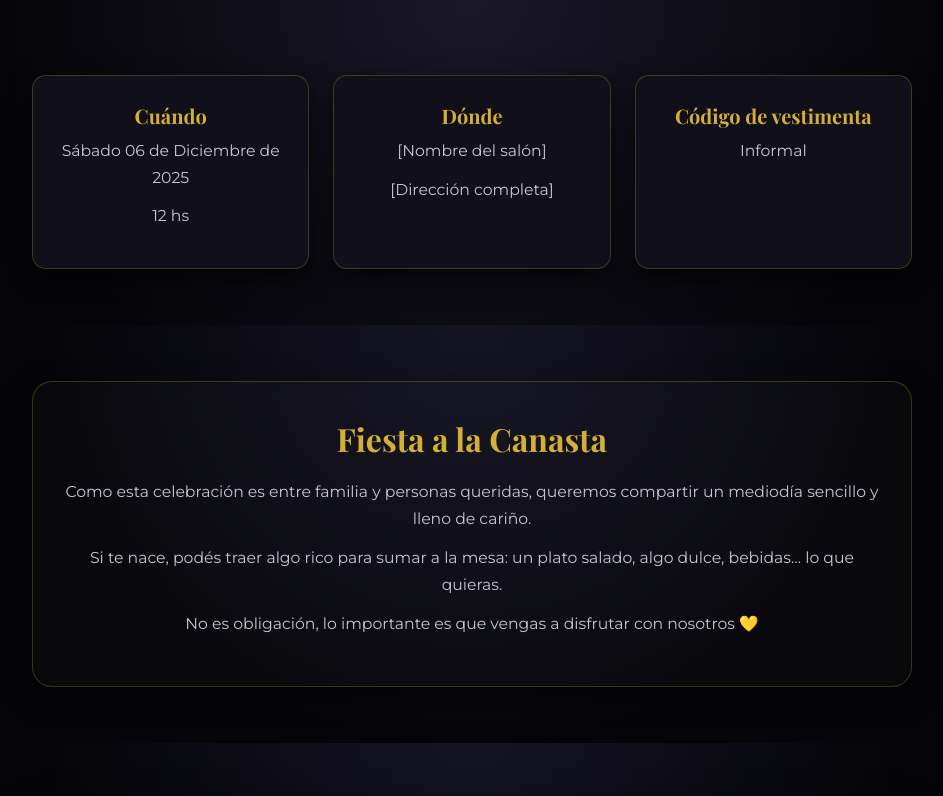
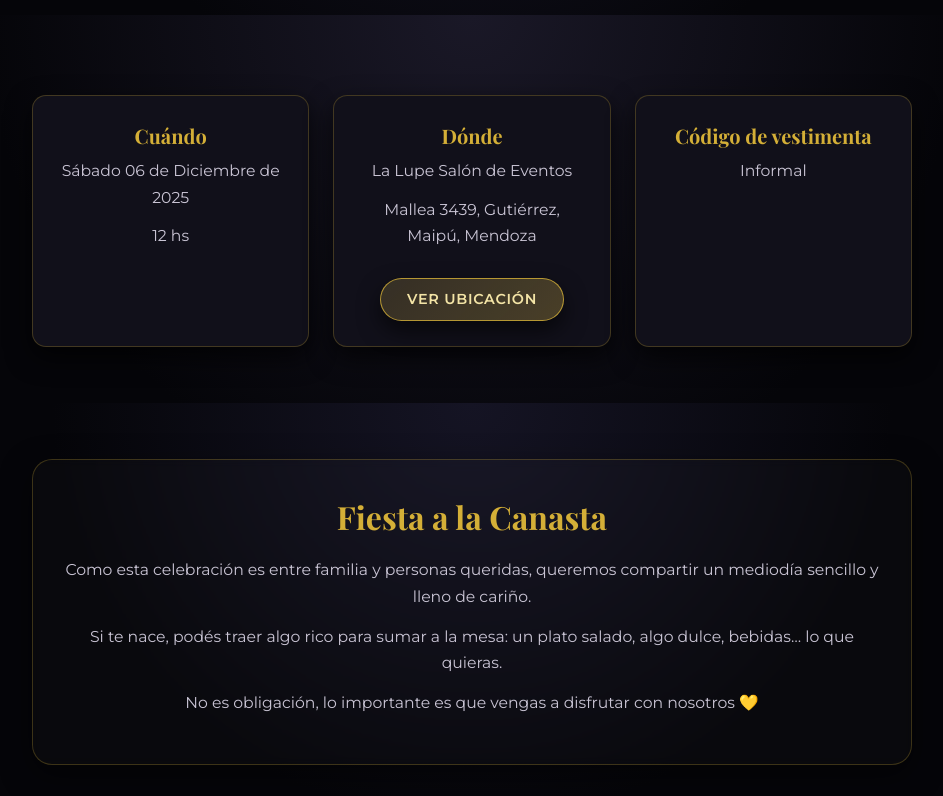
Before and after one commit to Nannys-cmd/invitacion, a plain HTML site: page index.html in a window 1280 px wide. Shown: the part 1080-1876 px from the top of the page, without its empty margins (168-1111 px from the left). Drawn offline with nearby package versions, Linux system fonts and the light colour scheme.

Commit message:
Agregando ubicación

```diff
--- a/index.html
+++ b/index.html
@@ -1,16 +1,40 @@
 <!DOCTYPE html>
 <html lang="es">
+
 <head>
     <meta charset="UTF-8" />
     <title>80 Años de Chami</title>
     <meta name="viewport" content="width=device-width, initial-scale=1.0" />
 
     <!-- Fuentes de Google -->
-  <link href="https://fonts.googleapis.com/css2?family=Playfair+Display:wght@500;700&family=Montserrat:wght@300;400;500;600&display=swap" rel="stylesheet">
+    <link
+        href="https://fonts.googleapis.com/css2?family=Playfair+Display:wght@500;700&family=Montserrat:wght@300;400;500;600&display=swap"
+        rel="stylesheet">
 
     <link rel="stylesheet" href="styles.css" />
 </head>
+
 <body>
+    <!-- NAVEGACIÓN SUPERIOR SENCILLA -->
+    <nav class="top-nav">
+        <div class="top-nav-inner">
+            <button type="button" class="top-nav-btn"
+                onclick="document.getElementById('detalles').scrollIntoView({ behavior: 'smooth' });">
+                Información
+            </button>
+
+            <button type="button" class="top-nav-btn"
+                onclick="document.getElementById('canasta').scrollIntoView({ behavior: 'smooth' });">
+                Fiesta a la canasta
+            </button>
+
+            <button type="button" class="top-nav-btn"
+                onclick="document.getElementById('rsvp').scrollIntoView({ behavior: 'smooth' });">
+                Confirmar asistencia
+            </button>
+        </div>
+    </nav>
+
     <!-- HERO -->
     <header class="hero">
         <div class="hero-overlay"></div>
@@ -23,7 +47,9 @@
             </h1>
 
             <p class="hero-date">Sábado 06 de Diciembre · 12 hs</p>
-      <p class="hero-location">[Nombre del salón / dirección] · Luzuriaga, Maipú</p>
+            <p class="hero-location">
+                Quincho familiar · Mallea 3439, Gutiérrez, Maipú, Mendoza
+            </p>
 
             <div id="countdown" class="countdown"></div>
 
@@ -57,8 +83,15 @@
 
             <div class="detail-card">
                 <h3>Dónde</h3>
-        <p>[Nombre del salón]</p>
-        <p>[Dirección completa]</p>
+                <p>La Lupe Salón de Eventos</p>
+                <p>Mallea 3439, Gutiérrez, Maipú, Mendoza</p>
+
+                <!-- Botón para ver la ubicación en Google Maps -->
+                <a href="https://maps.app.goo.gl/n8FcxqVGCtiFxQNp6" class="btn-maps" target="_blank"
+                    rel="noopener noreferrer">
+                    Ver ubicación
+                </a>
+
             </div>
 
             <div class="detail-card">
@@ -95,12 +128,9 @@
                 antes del <strong>30 de Noviembre</strong>.
             </p>
 
-      <a
-        class="btn-primary"
+            <a class="btn-primary"
                 href="https://wa.me/5492616013999?text=Hola%20Daniela%2C%20quiero%20confirmar%20mi%20asistencia%20al%20cumple%20de%20Chami"
-        target="_blank"
-        rel="noopener noreferrer"
-      >
+                target="_blank" rel="noopener noreferrer">
                 Confirmar por WhatsApp
             </a>
 
@@ -117,6 +147,12 @@
         <p>Daniela y familia 💕</p>
     </footer>
 
+    <!-- BOTÓN FIJO EN CELULAR PARA CONFIRMAR -->
+    <div class="mobile-cta">
+        <a href="#rsvp" class="mobile-cta-btn">Confirmar asistencia</a>
+    </div>
+
     <script src="script.js"></script>
 </body>
+
 </html>
--- a/styles.css
+++ b/styles.css
@@ -195,6 +195,38 @@ body {
   color: var(--gold);
 }
 
+.btn-maps {
+  display: inline-block;
+  margin-top: 1rem;
+  padding: 0.7rem 1.6rem;
+  border-radius: 999px;
+  border: 1px solid rgba(212, 175, 55, 0.8);
+  background: rgba(255, 255, 255, 0.04);
+  background-image: linear-gradient(
+    135deg,
+    rgba(212, 175, 55, 0.15),
+    rgba(212, 175, 55, 0.25),
+    rgba(212, 175, 55, 0.15)
+  );
+  background-size: 200% 200%;
+  color: var(--gold-soft);
+  font-weight: 600;
+  font-size: 0.9rem;
+  text-transform: uppercase;
+  letter-spacing: 0.05em;
+  text-decoration: none;
+  transition: 0.25s ease;
+  box-shadow: 0 10px 22px rgba(0, 0, 0, 0.6);
+}
+
+.btn-maps:hover {
+  background-position: 100% 0;
+  color: var(--gold);
+  transform: translateY(-2px);
+  box-shadow: 0 14px 30px rgba(0, 0, 0, 0.75);
+  border-color: var(--gold);
+}
+
 /* Estilo especial para la sección Canasta */
 .canasta-box {
   border: 1px solid rgba(212, 175, 55, 0.25);
```
Lines whose indentation alone changed are shown as unchanged.
